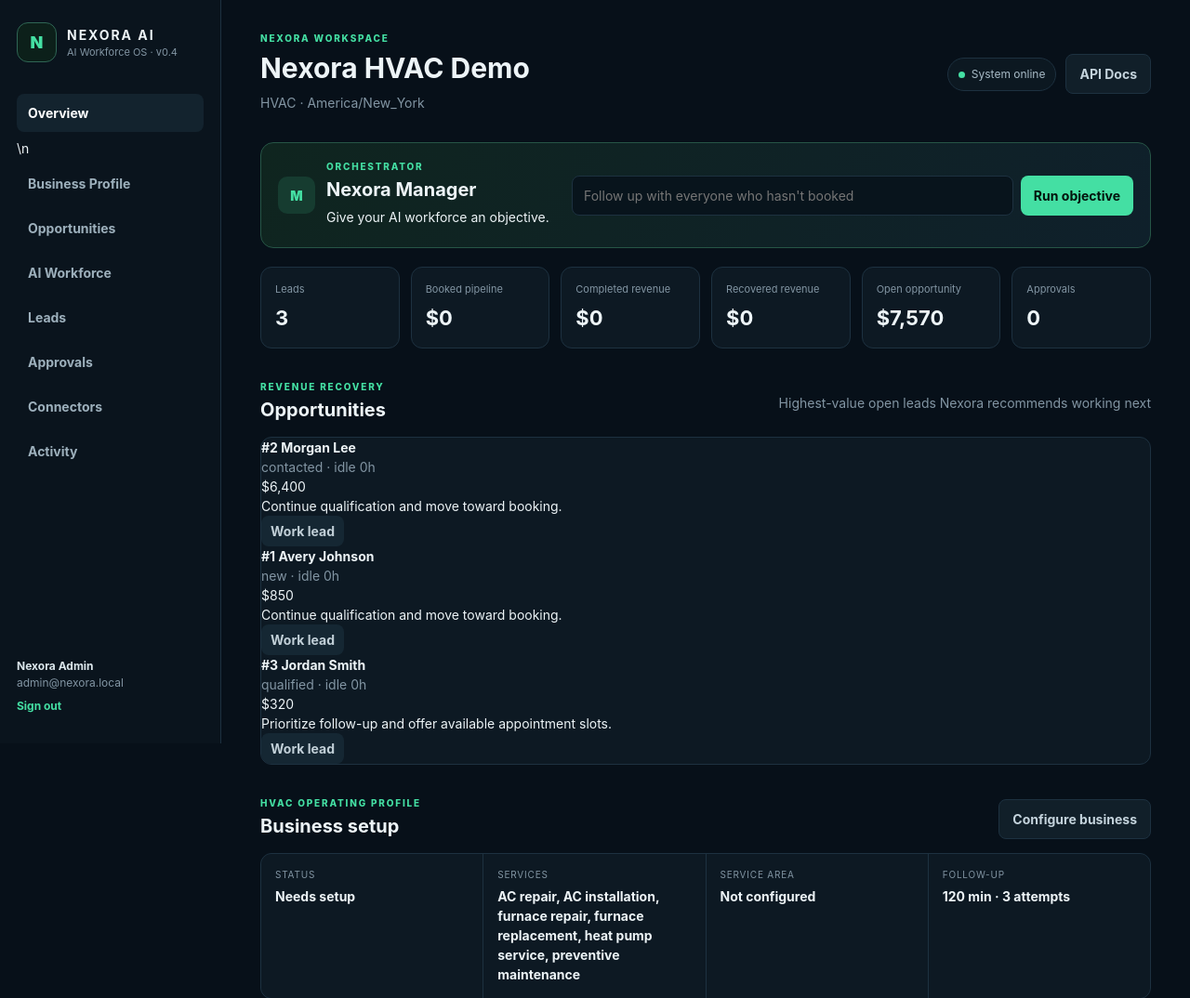
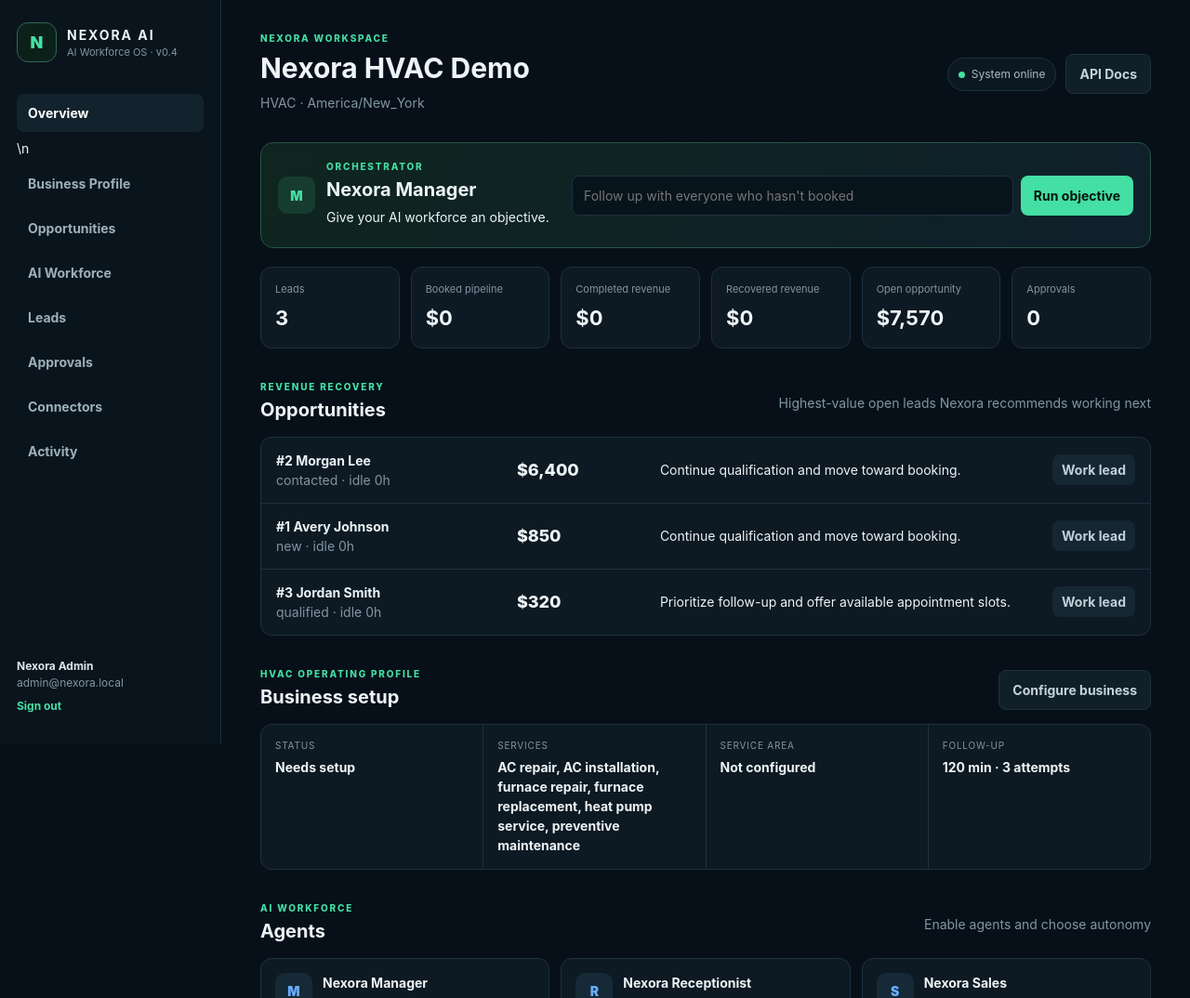
Before and after one commit to d3faulth-private/nexora-ai, a FastAPI app: page / in a window 1280 px wide. Shown: the top 1074 px of the page at 93% size. Run offline with FastAPI, Linux system fonts and the light colour scheme; the visitor is signed in with stand-in values (Sample User, id 1); data comes from the database, SQL or seed files in the repository; data that the repository does not hold is empty.

Commit message:
Style commercial opportunity engine

```diff
--- a/app/static/styles.css
+++ b/app/static/styles.css
@@ -148,3 +148,18 @@
 .wide-form{width:min(850px,92vw)}
 @media(max-width:900px){.profile-card{grid-template-columns:1fr 1fr}}
 @media(max-width:600px){.profile-card{grid-template-columns:1fr}}
+
+
+.opportunity-item{
+  display:grid;
+  grid-template-columns:minmax(180px,1.2fr) 140px minmax(220px,2fr) auto;
+  gap:14px;
+  align-items:center;
+  padding:14px 16px;
+  border-bottom:1px solid var(--line)
+}
+.opportunity-item:last-child{border-bottom:0}
+.opportunity-value{font-size:18px;font-weight:800}
+@media(max-width:850px){
+  .opportunity-item{grid-template-columns:1fr}
+}
```
